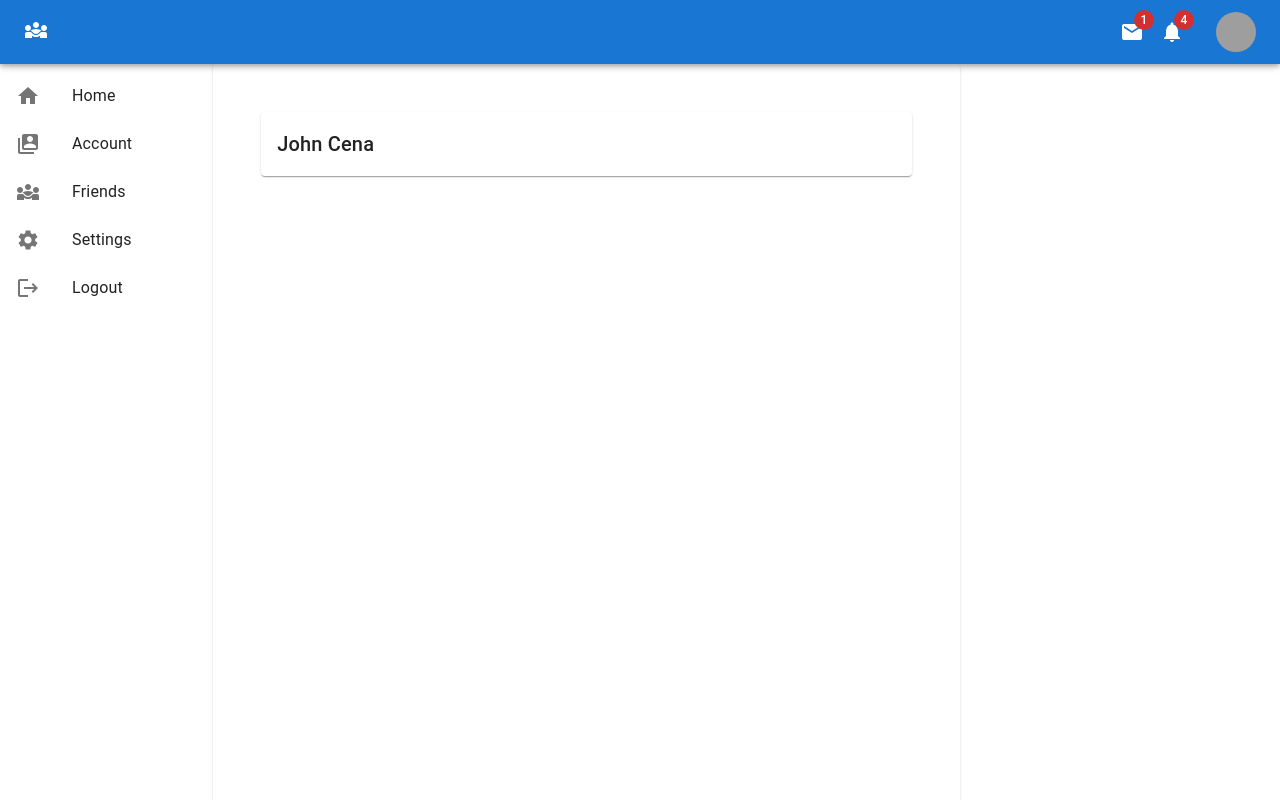
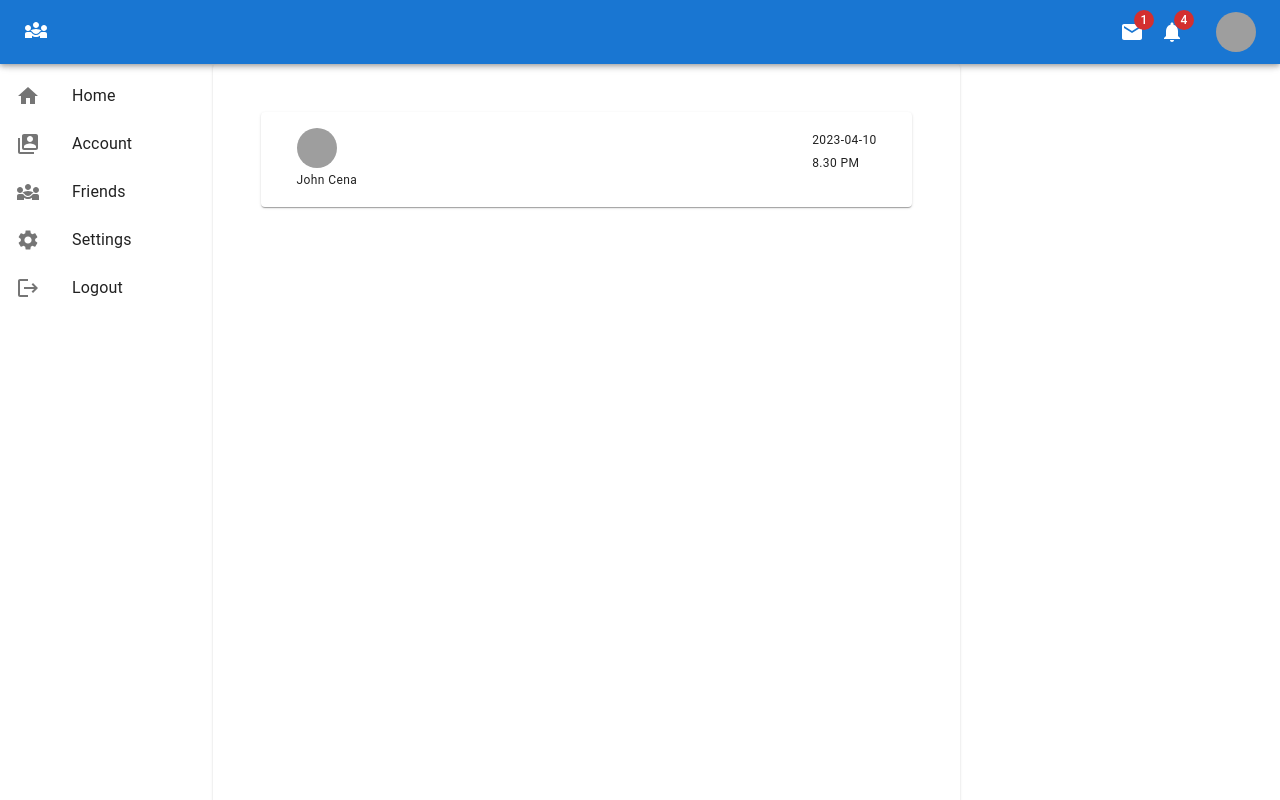
Before and after one commit to Sandun-Induranga/Social-Media-Frontend, a React (Create React App) app: page / in a window 1280 px wide. Shown: the top 800 px of the page. Built offline with nearby package versions, Linux system fonts and the light colour scheme; grey boxes are pictures that could not be loaded.

Commit message:
Content Updated on Post

```diff
--- a/src/components/Post/Post.tsx
+++ b/src/components/Post/Post.tsx
@@ -1,12 +1,32 @@
-import { BorderColor } from "@mui/icons-material";
-import { Box, Grid, Paper, Typography } from "@mui/material";
+import { Avatar, Box, Grid, Paper, Typography } from "@mui/material";
 
 const Post = () => {
   return (
     <Box>
       <Paper sx={{ p: 2 }}>
-        <Grid>
-          <Typography variant="h6">John Cena</Typography>
+        <Grid container sx={{ justifyContent: "center" }}>
+          <Grid
+            item
+            sx={{
+              width: 5 / 6,
+              justifyContent: "space-between",
+              alignItems: "center",
+              gap: 2,
+            }}
+          >
+            <Grid item xs={12}>
+              <Avatar alt="User" src="/static/images/avatar/2.jpg" />
+              <Typography variant="caption">John Cena</Typography>
+            </Grid>
+          </Grid>
+          <Grid item>
+            <Grid item xs={12}>
+              <Typography variant="caption">2023-04-10</Typography>
+            </Grid>
+            <Grid item xs={12}>
+              <Typography variant="caption">8.30 PM</Typography>
+            </Grid>
+          </Grid>
         </Grid>
       </Paper>
     </Box>
```
